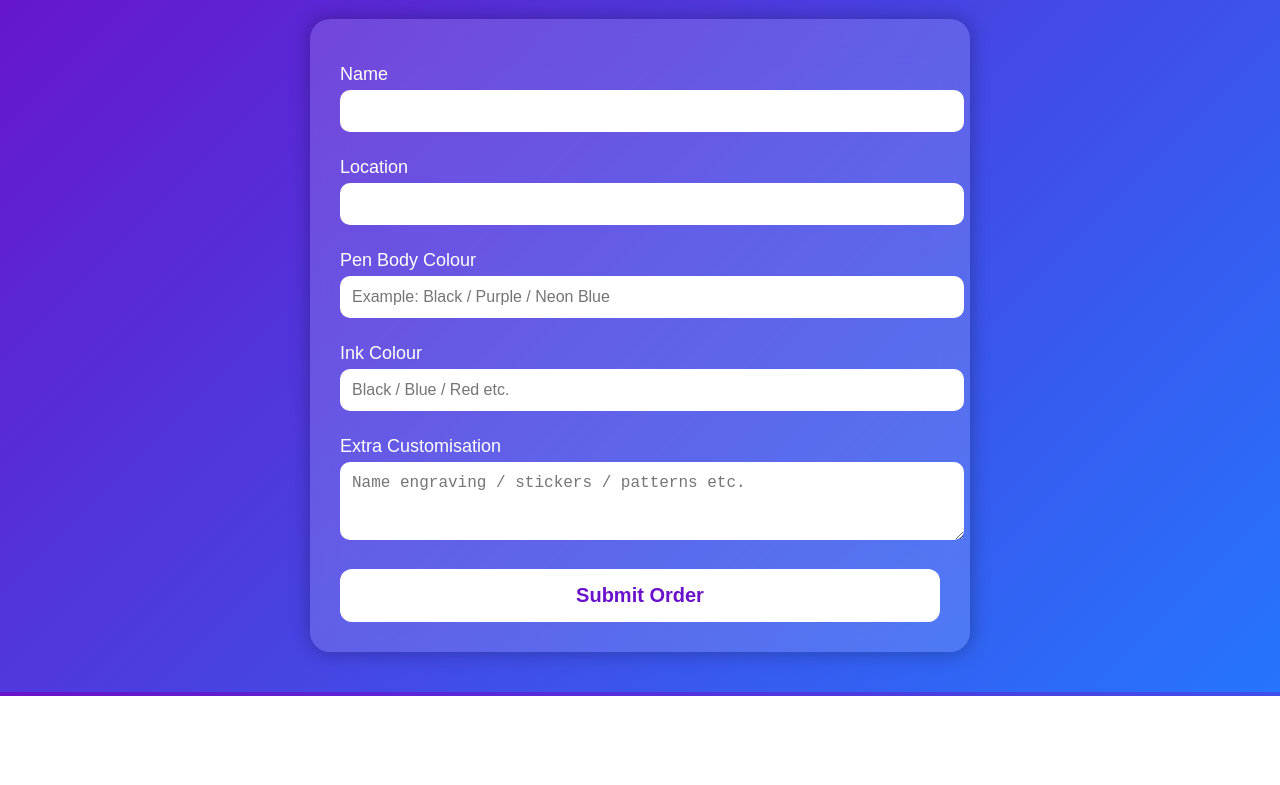
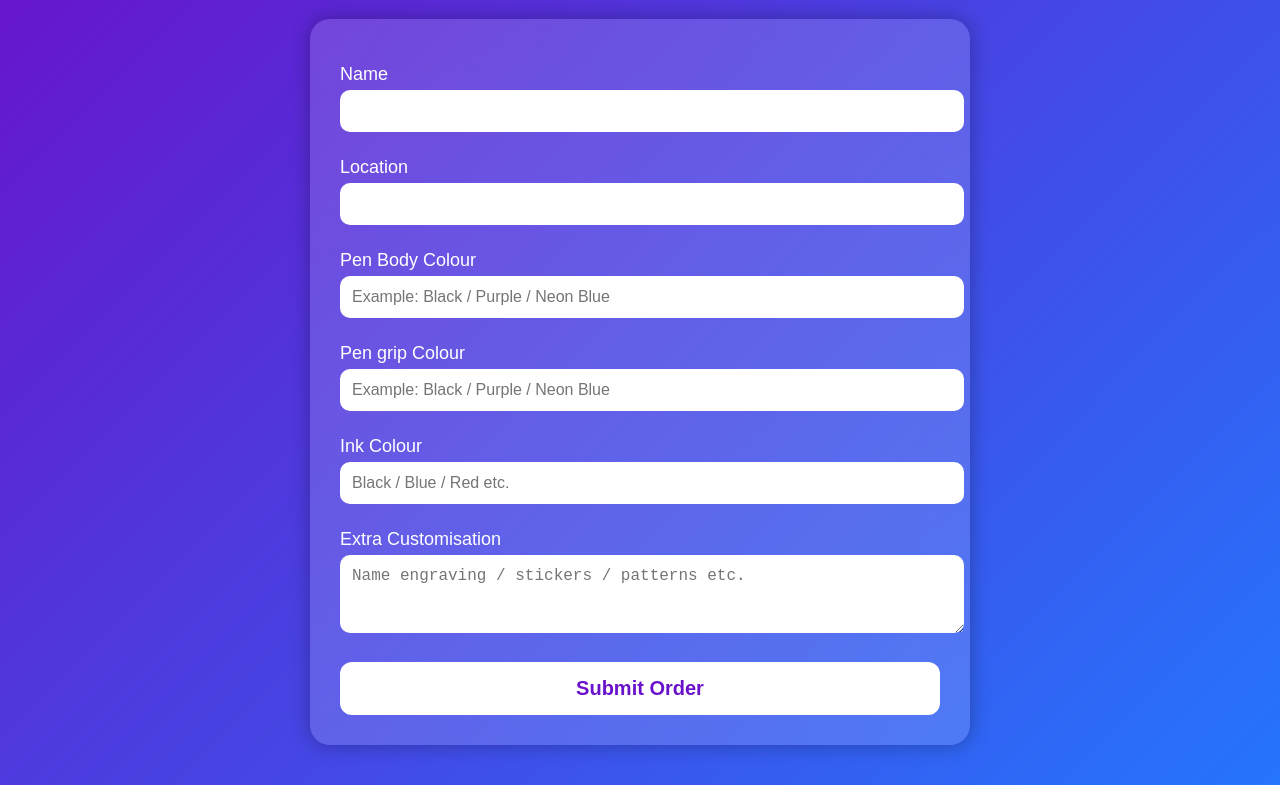
Before and after one commit to nebula-pens/nebulapens, a plain HTML site: page index.html in a window 1280 px wide. Shown: the part 104-889 px from the top of the page. Before the commit the page ends 800 px from the top, so only its background shows below. Drawn offline with Linux system fonts and the light colour scheme.

Commit message:
Update index.html

```diff
--- a/index.html
+++ b/index.html
@@ -84,6 +84,9 @@
     <label>Pen Body Colour</label>
     <input type="text" name="bodyColour" placeholder="Example: Black / Purple / Neon Blue" required>
 
+    <label>Pen grip Colour</label>
+    <input type="text" name="bodyColour" placeholder="Example: Black / Purple / Neon Blue" required>
+
     <label>Ink Colour</label>
     <input type="text" name="inkColour" placeholder="Black / Blue / Red etc." required>
 
```
